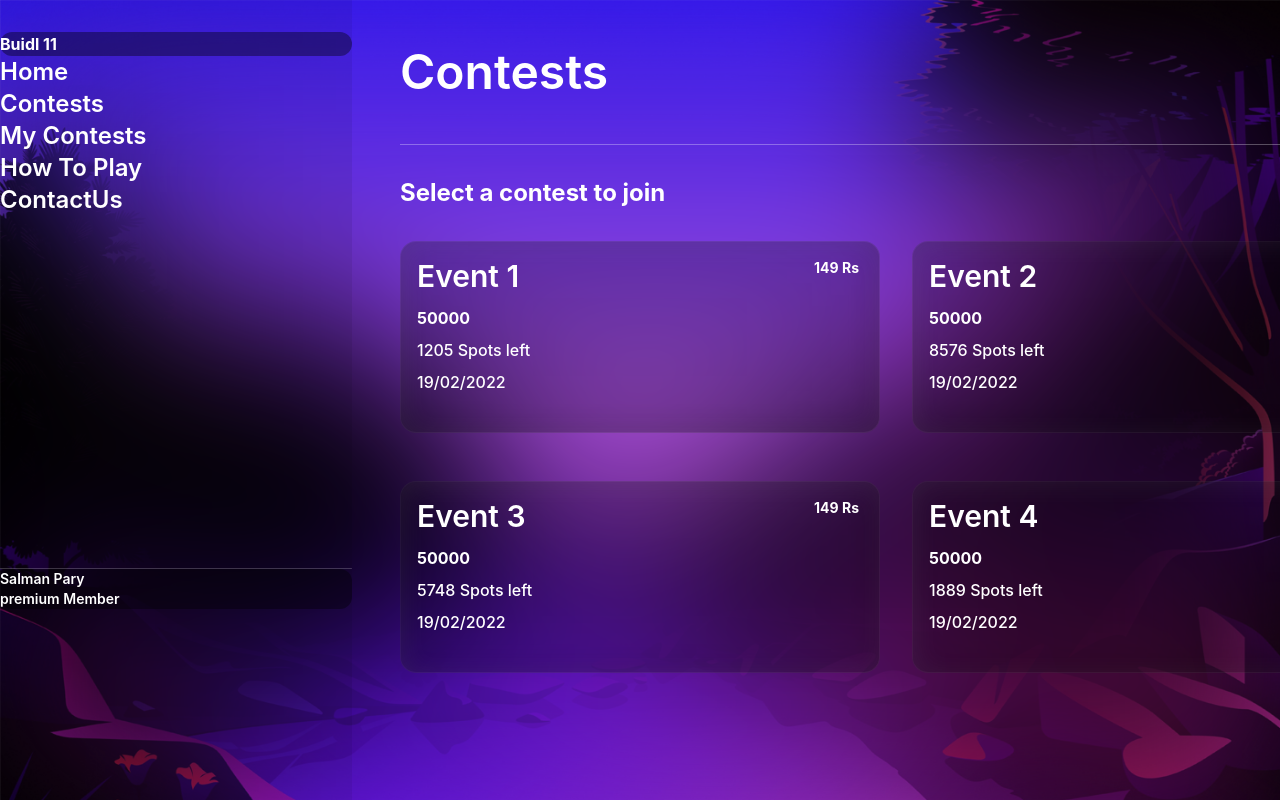
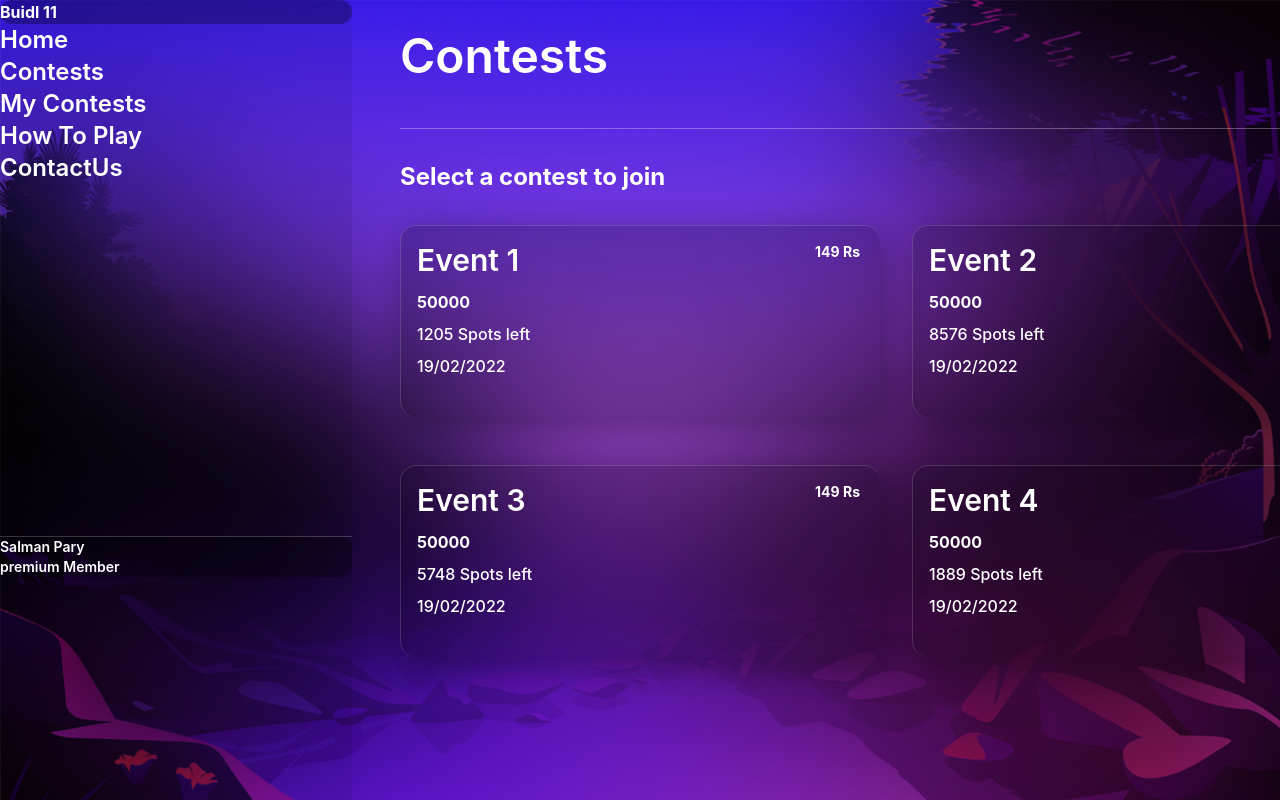
Before and after one commit to salmanpary/Buidl11, a Next.js app: page /Contests in a window 1280 px wide. Built offline with nearby package versions, Linux system fonts and the light colour scheme.

Commit message:
Merge branch 'main' of https://github.com/salmanpary/Buidl11

```diff
--- a/Components/Navbar.js
+++ b/Components/Navbar.js
@@ -3,7 +3,7 @@ import React from "react";
 const Navbar = () => {
   return (
     <div className="flex flex-col h-screen">
-      <div className="text-white font-inter text-6xl ml-4 mt-8 mb-14 font-bold faded rounded-2xl p-4 mr-4  ">
+      <div className="text-white font-inter text-6xl ml-4 mt-4 mb-14 font-bold faded rounded-2xl p-4 mr-4  ">
         <span>Buidl 11</span>
       </div>
       <div className="routes h-[32rem] w-full flex flex-col gap-6 ml-6 ">
--- a/pages/Contests/index.js
+++ b/pages/Contests/index.js
@@ -45,7 +45,7 @@ function SelectPlayers() {
         </div>
 
         <div className="h-screen flex flex-col ">
-          <h1 className="justify-start ml-12 my-12 font-semibold text-5xl text-white font-inter">Contests</h1>
+          <h1 className="justify-start ml-12 my-12 mt-8 font-semibold text-5xl text-white font-inter">Contests</h1>
           <div className=" Line h-[1px] w-[64rem] bg-white opacity-30 ml-12"></div>
           <div className="list-container ">
             <div className=" ">
--- a/styles/globals.css
+++ b/styles/globals.css
@@ -2,34 +2,34 @@
 @tailwind components;
 @tailwind utilities;
 
-.player-selected {
-  border-inline-end: 5px solid rgb(255, 255, 255);
-  color:white;
+.player-selected{
+    border-inline-end: 5px solid rgb(31, 194, 200);
 }
 
-.Playerbar {
-  backdrop-filter: blur(100px);
-  background-color: rgba(0, 0, 0, 0.104);
+
+.Playerbar{
+    backdrop-filter: blur(100px);
+    background-color: rgba(0, 0, 0, 0.104);
 }
 
-.card-blur {
-  background-color: rgba(0, 0, 0, 0.051);
-  backdrop-filter: blur(80px);
+
+
+.card-blur{
+    background-color: rgba(0, 0, 0, 0.051);
+    backdrop-filter: blur(100px);
 }
 
-.card {
-  border: 1px solid rgba(255, 255, 255, 0.059);
-  background-color: rgba(0, 0, 0, 0.2);
-  box-shadow: 8px 8px 30px 1px rgba(0, 0, 0, 0.262);
-  box-shadow: inset 3px 3px 23px rgba(255, 255, 255, 0.06),
-    inset -3px -3px 35px rgba(0, 0, 0, 0.16);
-
+.card{
+    border-left: 1px  solid rgba(255, 255, 255, 0.150);
+    border-top: 1px  solid rgba(255, 255, 255, 0.150);
+    background-color: rgba(0, 0, 0, 0.2);
+    box-shadow: 8px 8px 40px 1px rgba(0, 0, 0, 0.359);
 }
 
 .faded{
-    background-color: rgba(0, 0, 0, 0.384);
+    background-color: rgba(0, 0, 0, 0.300);
 }
 
 .faded-light{
-    background-color: rgba(0, 0, 0, 0.181);
+    background-color: rgba(0, 0, 0, 0.150);
 }
```
Also changed, not shown: pages/addplayer/index.js (renamed from pages/addPlayerstogame/index.js).
